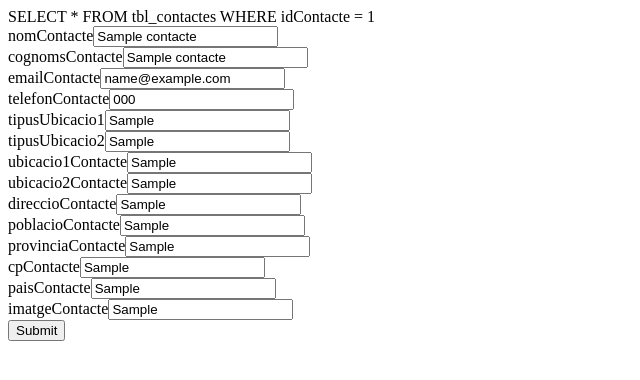
After one commit to JuanjomonforteGITHUB/proyecto4MyContacts, a PHP site: page /updateContacte.php?idContacte=1 in a window 1280 px wide. The commit adds this page. Shown: the top 380 px of the page, without its empty margins (0-640 px from the left). Run offline with PHP 8.4, Linux system fonts and the light colour scheme; a user stored in the database is signed in; tables that the repository leaves empty hold one stand-in row (values such as "Sample post").

Commit message:
Fitxers ABC de contactes acabats!

```diff
--- /dev/null
+++ b/updateContacte.php
@@ -0,0 +1,77 @@
+<?php
+	session_start();
+	if(!isset($_SESSION['username'])) {
+	  header('location: index.php');
+	}
+
+?>
+
+<!DOCTYPE html>
+<html>
+<head>
+	<title></title>
+</head>
+<body>
+	<?php
+		include("conexion.proc.php");
+		$idContacte = $_REQUEST['idContacte'];
+		$sql = "SELECT * FROM tbl_contactes WHERE idContacte = $idContacte";
+		echo $sql;
+		$sqlUpdate = mysqli_query($conexion, $sql);
+		// echo $sql;
+		// die();
+
+		echo "<form action='updateContacte.proc.php' method='POST'>";
+		if(mysqli_num_rows($sqlUpdate)>0){
+			while($row = mysqli_fetch_array($sqlUpdate)){
+				echo "<label>nomContacte</label>";
+				echo "<input type='text' name='nomContacte' value='" . $row['nomContacte'] . "'><br>";
+
+				echo "<label>cognomsContacte</label>";
+				echo "<input type='text' name='cognomsContacte' value='" . $row['cognomsContacte'] . "'><br>";
+
+				echo "<label>emailContacte</label>";
+				echo "<input type='text' name='emailContacte' value='" . $row['emailContacte'] . "'><br>";
+
+				echo "<label>telefonContacte</label>";
+				echo "<input type='text' name='telefonContacte' value='" . $row['telefonContacte'] . "'><br>";
+
+				echo "<label>tipusUbicacio1</label>";
+				echo "<input type='text' name='tipusUbicacio1' value='" . $row['tipusUbicacio1'] . "'><br>";
+
+				echo "<label>tipusUbicacio2</label>";
+				echo "<input type='text' name='tipusUbicacio2' value='" . $row['tipusUbicacio2'] . "'><br>";
+
+				echo "<label>ubicacio1Contacte</label>";
+				echo "<input type='text' name='ubicacio1Contacte' value='" . $row['ubicacio1Contacte'] . "'><br>";
+
+				echo "<label>ubicacio2Contacte</label>";
+				echo "<input type='text' name='ubicacio2Contacte' value='" . $row['ubicacio2Contacte'] . "'><br>";
+
+				echo "<label>direccioContacte</label>";
+				echo "<input type='text' name='direccioContacte' value='" . $row['direccioContacte'] . "'><br>";
+
+				echo "<label>poblacioContacte</label>";
+				echo "<input type='text' name='poblacioContacte' value='" . $row['poblacioContacte'] . "'><br>";
+
+				echo "<label>provinciaContacte</label>";
+				echo "<input type='text' name='provinciaContacte' value='" . $row['provinciaContacte'] . "'><br>";
+
+				echo "<label>cpContacte</label>";
+				echo "<input type='text' name='cpContacte' value='" . $row['cpContacte'] . "'><br>";
+
+				echo "<label>paisContacte</label>";
+				echo "<input type='text' name='paisContacte' value='" . $row['paisContacte'] . "'><br>";
+
+				echo "<label>imatgeContacte</label>";
+				echo "<input type='text' name='imatgeContacte' value='" . $row['imatgeContacte'] . "'><br>";
+
+				echo "<input type='hidden' value='".$idContacte."' name='idContacte'>";
+
+				echo "<input type='submit' name='Acceptar'>";
+			}
+		}
+		echo "</form>";
+	?>
+</body>
+</html>
```
Also changed, not shown: eliminarContacte.proc.php (+7 -3 lines), insertContacte.php (added, +29 -0 lines), insertContacte.proc.php (+10 -3 lines), updateContacte.proc.php (+13 -2 lines).
